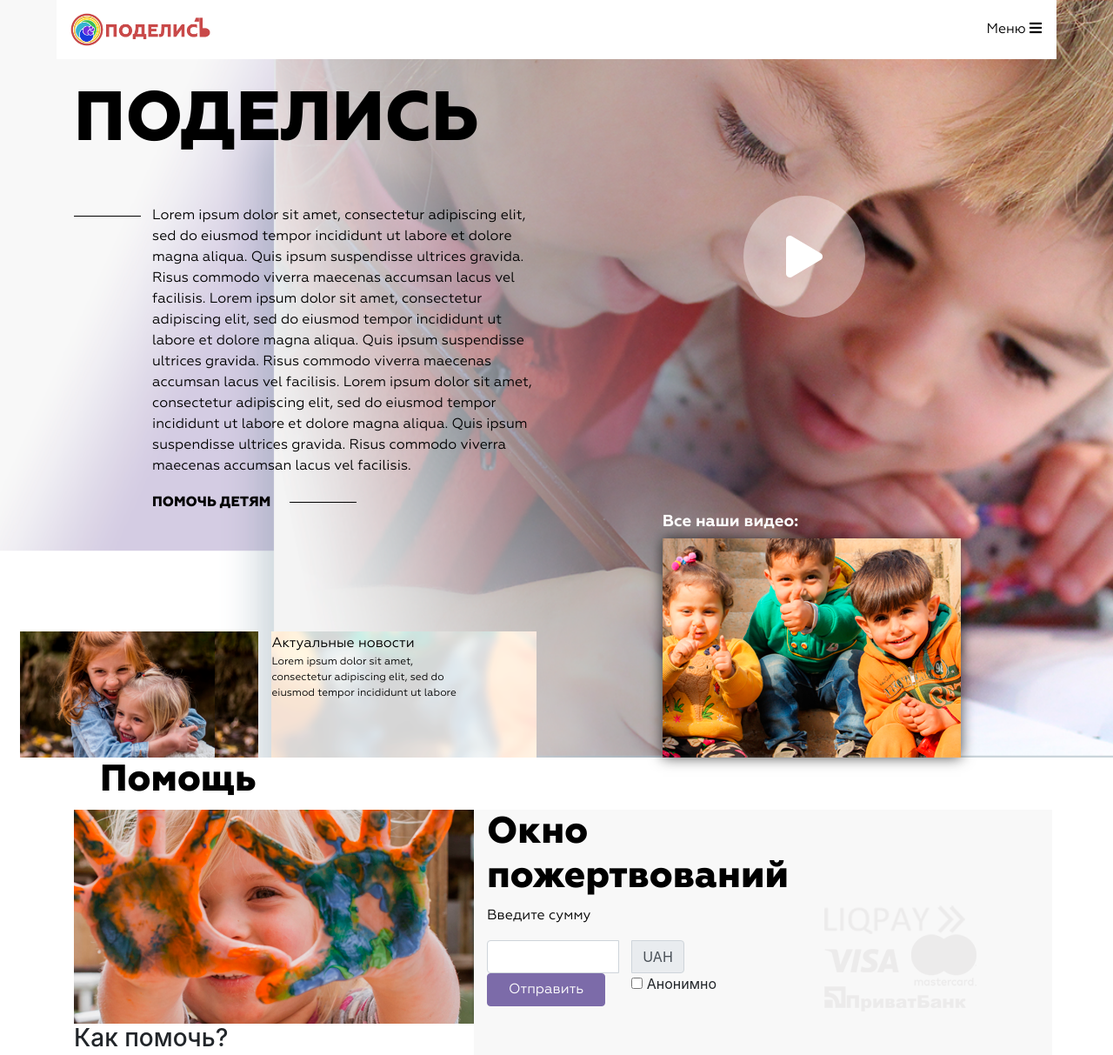
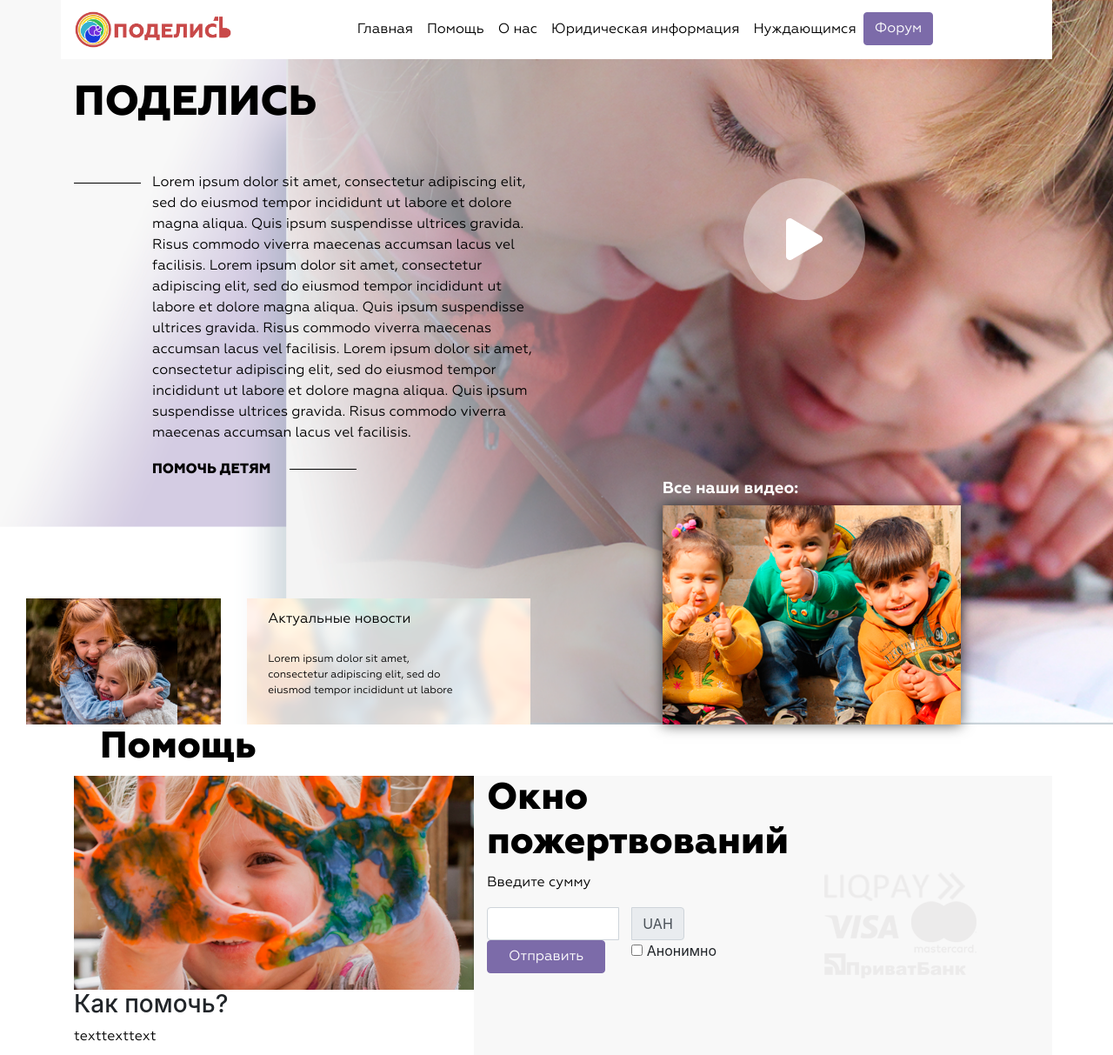
Before and after one commit to GudleifGD/shareit, a plain HTML site: page index.html in a window 1280 px wide. Shown: the top 1213 px of the page at 87% size. Drawn offline with nearby package versions, Linux system fonts and the light colour scheme; a script that the page names is missing.

Commit message:
ebalvrot

```diff
--- a/css/style.less
+++ b/css/style.less
@@ -59,7 +59,7 @@
 h1 {
     .geo_ex_bold;
     .dark;
-    font-size: 60pt;
+    font-size: 3em;
     letter-spacing: -20;
 }
 
@@ -95,8 +95,7 @@ button {
 
 .header {
     background-color: #fff;
-    min-height: 68px;
-    max-width: 1150px;
+    max-width: 1140px;
 }
 
 a,
@@ -125,7 +124,10 @@ a:hover,
     margin-left: auto;
     margin-right: auto;
 }
-
+.logo {
+    max-width: 180px;
+    height: auto;
+}
 .btn-primary,
 .btn-primary:hover {
     background-color: #7c6ba9;
@@ -204,14 +206,14 @@ a:hover,
     margin-top: 137px;
 }
 .last_news_left {
-    width: 45%;
+
     height: 145px;
     background-image:url(../img/videoch.png);
     background-size:cover;
     background-position: -50px center;
 }
 .last_news_right {
-    width: 50%;
+
     height: 145px;
     background-image:url(../img/backvideo.png);
     background-size:cover;
--- a/index.html
+++ b/index.html
@@ -26,14 +26,11 @@
 </head>
 
 <body>
-    <header>
-        <nav class="navbar header fixed-top navbar-expand mx-auto">
-            <div class="row d-flex align-items-center">
-                <div class="col-xs-12 col-md-2 col-lg-2 d-flex justify-content-center ">
-                    <a href="#"><img src="img/logo.png" alt="/" class="img-fluid"></a>
-                </div>
-                <div class="col-xs-12 col-md-9 invisible" id="navbar">
-                    <ul class="nav justify-content-end ">
+
+        <nav class="navbar navbar-expand-lg header fixed-top m-auto">
+            <a href="#" class="navbar-brand"><img src="img/logo.png" alt="/" class="logo"></a>
+            <div class="collapse navbar-collapse justify-content-center" id="navbarNav">
+                <ul class="navbar-nav " id="navbar">
                     <li class="nav-item">
                         <a href="#" class="nav-link">Главная</a>
                     </li>
@@ -54,12 +51,12 @@
                     </li>
                 </ul>
             </div>
-                <div class="col-xs-12 col-md-2 col-lg-1 d-flex justify-content-center">
-                    <button onclick="btnMenu();" class="btn btn-link">Меню <i class="fas fa-bars"></i></button>
-                </div>
-            </div>
+                    <button class="navbar-toggler" type="button" data-toggle="collapse" data-target="#navbarNav" aria-controls="navbarNav" aria-expanded="false" aria-label="Toggle navigation"><span
+                        class="navbar-toggler-icon ">  <i class="fas fa-bars"></i></span></button>
+
+
         </nav>
-    </header>
+
     <section class=" back-first">
         <div class="container">
             <div class="row">
@@ -88,13 +85,24 @@
         </div>
         <div class="container-fluid">
             <div class="row">
-                <div class="col-xs-12 col-md-6 container-video d-flex justify-content-around">
+                <div class="col-12 col-md-6 container-video">
+                    <div class="row p-0 m-0">
+                        <div class="col-12 col-md-5">
                             <div class="last_news_left">
 
                             </div>
-                    <div class="last_news_right">
+                        </div>
+                        <div class="col-12 col-md-7">
+                            <div
+                                class="last_news_right px-4 d-flex flex-column justify-content-around align-items-start">
                                 <a href="#">Актуальные новости</a>
-                        <p>Lorem ipsum dolor sit amet, consectetur adipiscing elit, sed do eiusmod tempor incididunt ut labore et dolore magna aliqua. Quis ipsum suspendisse ultrices gravida. Risus commodo viverra maecenas accumsan lacus vel facilisis. </p>
+                                <p>Lorem ipsum dolor sit amet, consectetur adipiscing elit, sed do eiusmod tempor
+                                    incididunt ut
+                                    labore et dolore magna aliqua. Quis ipsum suspendisse ultrices gravida. Risus
+                                    commodo
+                                    viverra maecenas accumsan lacus vel facilisis. </p>
+                            </div>
+                        </div>
                     </div>
                 </div>
                 <div class="col-xs-12 col-md-4 offset-md-1 all-video">
@@ -163,8 +171,8 @@
                                 </div>
                             </div>
                         </div>
-                        <div class="col-5 offset-1" >
-                            <img  class="img-fluid"alt="/" src="img/liqpay.png">
+                        <div class="col-5 offset-1">
+                            <img class="img-fluid" alt="/" src="img/liqpay.png">
                             <div class="row">
                                 <div class="col-5 pr-0 align-self-center">
                                     <img alt="/" src="img/Слой 10.png">
--- a/js/script.js
+++ /dev/null
@@ -1,10 +0,0 @@
-function btnMenu() {
-  var hlop = document.getElementById("navbar");
-  if (hlop.classList.contains('invisible')) {
-      hlop.classList.add("visible");
-      hlop.classList.remove("invisible");
-  } else if (navbar.classList.contains('visible')) {
-    hlop.classList.remove("visible");
-      hlop.classList.add("invisible");
-  }
-}
```
Also changed, not shown: css/style.css. Lines whose indentation alone changed are shown as unchanged.
